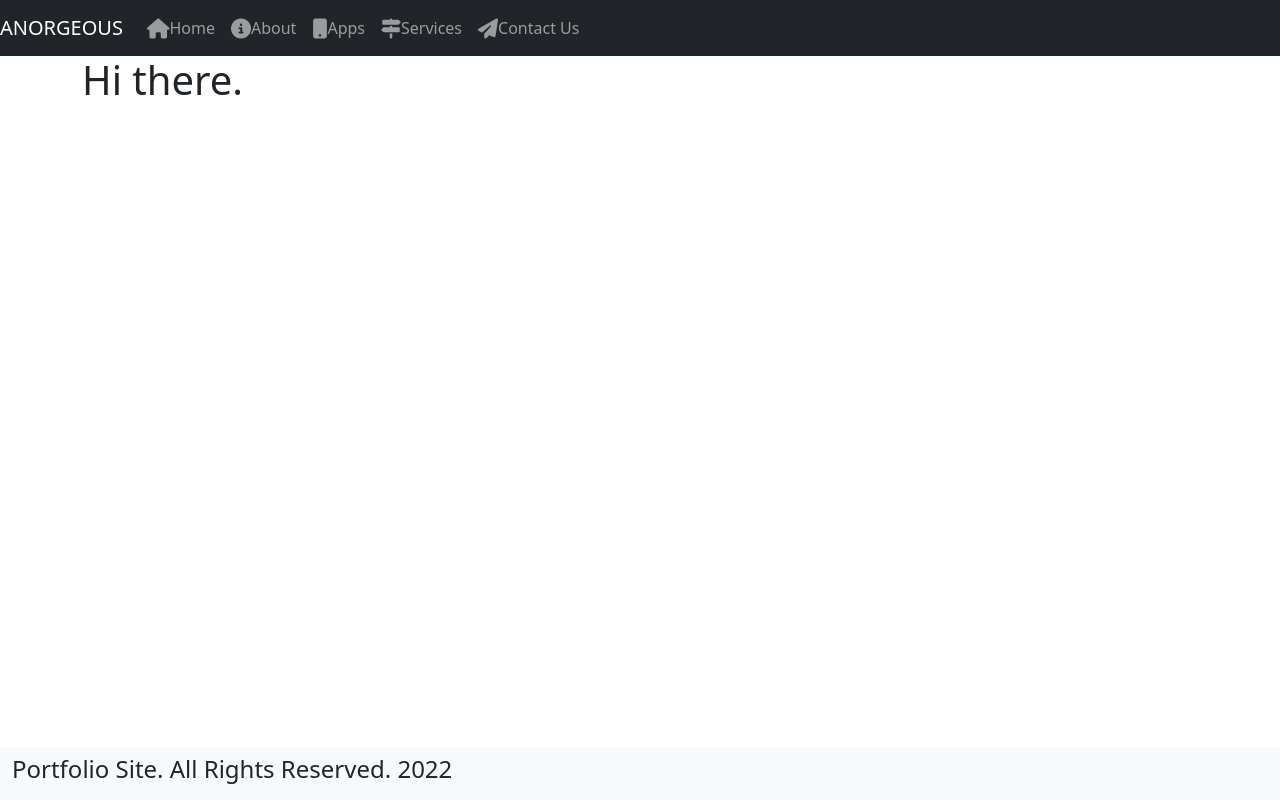
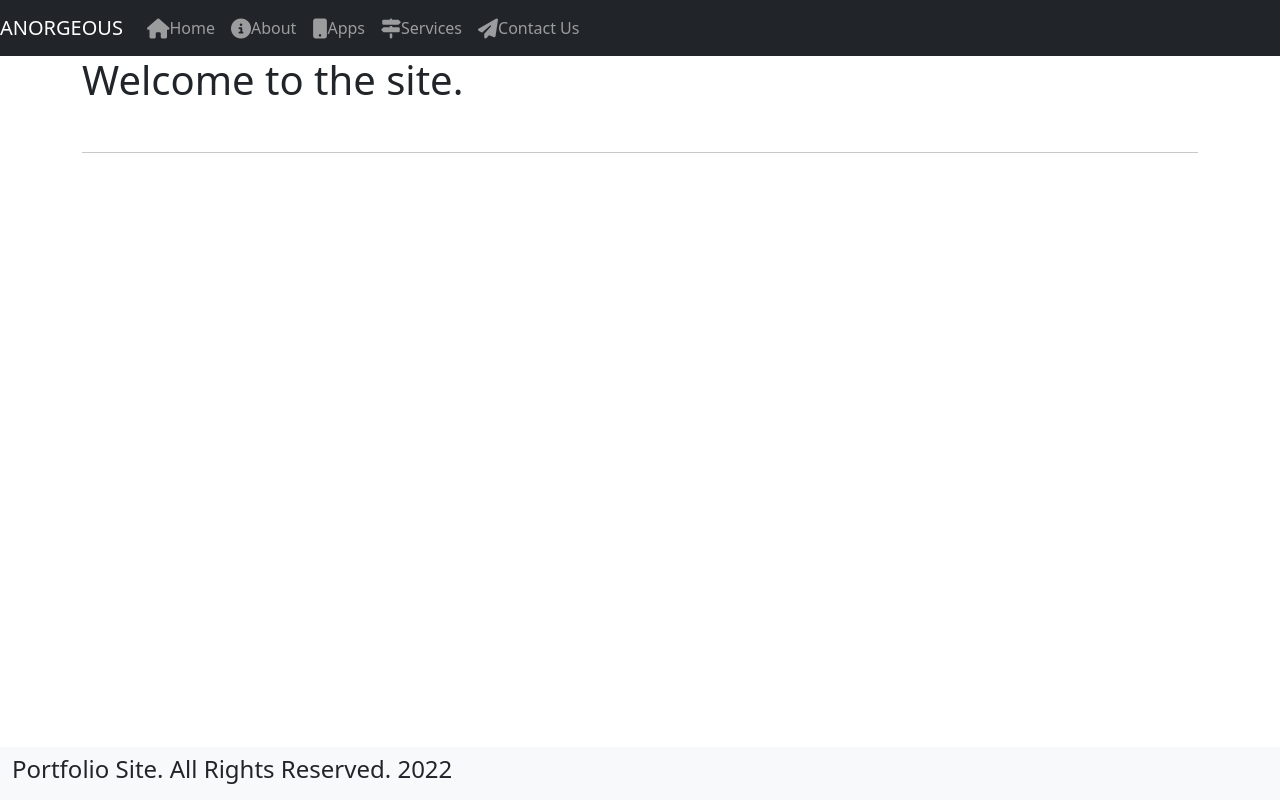
Before and after one commit to LyubovKorovina/myPorfolioWeek6, a React (Create React App) app: page / in a window 1280 px wide. Built offline with nearby package versions, Linux system fonts and the light colour scheme.

Commit message:
added first content component

```diff
--- a/package.json
+++ b/package.json
@@ -11,13 +11,18 @@
     "@testing-library/jest-dom": "^5.16.5",
     "@testing-library/react": "^13.4.0",
     "@testing-library/user-event": "^13.5.0",
+    "@types/bootstrap": "^5.2.5",
     "@types/jest": "^27.5.2",
+    "@types/jquery": "^3.5.14",
     "@types/node": "^16.11.65",
     "@types/react": "^18.0.21",
     "@types/react-dom": "^18.0.6",
+    "@types/react-router-dom": "^5.3.3",
     "bootstrap": "^5.2.2",
+    "jquery": "^3.6.1",
     "react": "^18.2.0",
     "react-dom": "^18.2.0",
+    "react-router-dom": "^6.4.2",
     "react-scripts": "5.0.1",
     "typescript": "^4.8.4",
     "web-vitals": "^2.1.4"
--- a/src/App.tsx
+++ b/src/App.tsx
@@ -1,27 +1,36 @@
 import React from 'react';
+import { BrowserRouter, Route, Routes } from 'react-router-dom';
 
 // common components
 import Header from './components/header';
 import Footer from './components/footer';
+
+// content components
+import Home from './content/home';
 
 // styles and fonts
 import 'bootstrap/dist/css/bootstrap.min.css';
 import '@fortawesome/fontawesome-free/css/all.min.css';
 import './App.css';
 
+
 function App() {
   return (
-    <><div className='App'>
-      <Header></Header>
+    <div className='App'>
+      <BrowserRouter>
+        <Header></Header>
+
+        {/* Client Side Routing */}
+        <div className='container'>
+          <Routes>
+            <Route path='/' element={<Home/>}/>
+          </Routes>
+        </div>
 
 
-      {/* Main Content */}
-      <div className='container'>
-        <h1>Hi there.</h1>
-      </div>
+      <Footer></Footer>
+    </BrowserRouter>
     </div>
-
-    <Footer></Footer></>
   );
 }
 
--- /dev/null
+++ b/src/content/home.tsx
@@ -0,0 +1,15 @@
+import React from "react";
+
+function Home()
+{
+    return(
+        <div>
+            <h1 className="mb-5">
+                Welcome to the site.
+            </h1>
+            <hr/>
+        </div>
+    )
+}
+
+export default Home;
```
Also changed, not shown: 1 other file (tests, documents, lock files or other folders).
